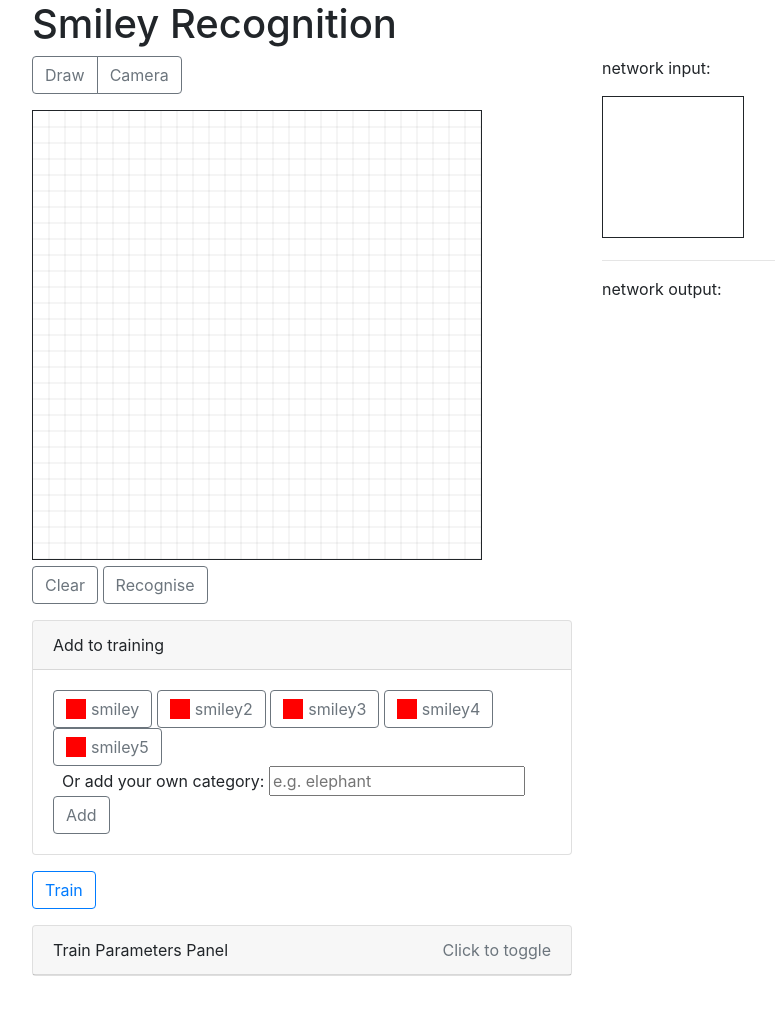
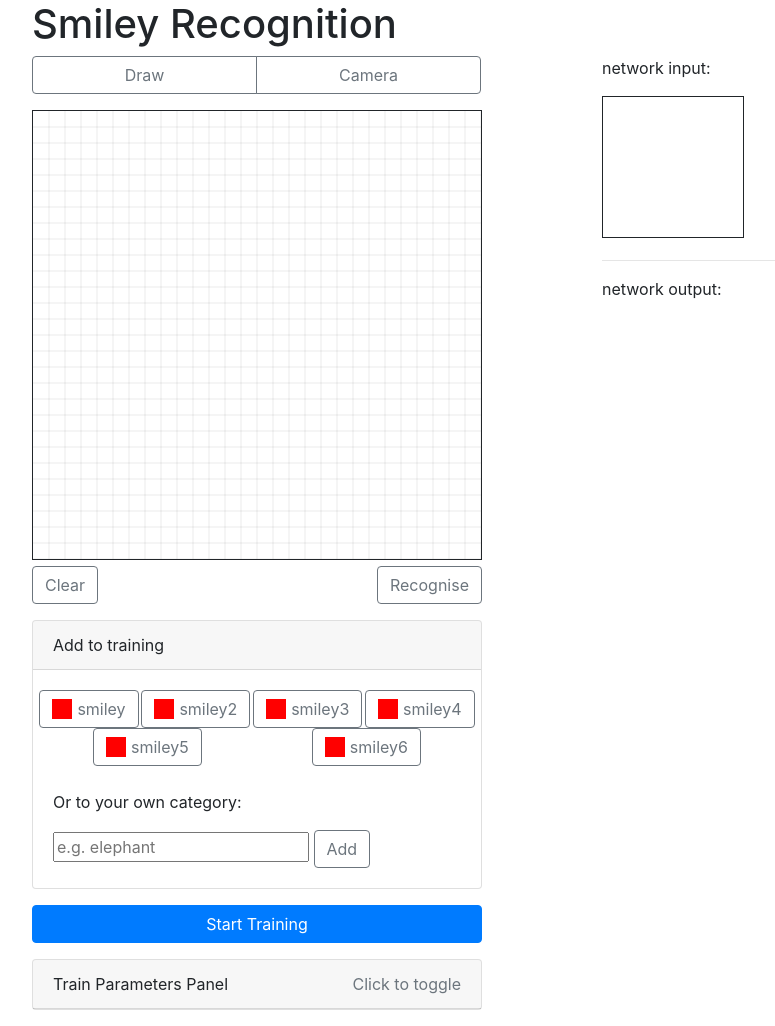
Before and after one commit to stblmuc/Smiley, a Flask app: page / in a window 1280 px wide. Shown: the whole page, without its empty margins (53-828 px from the left). Before the commit the page ends 976 px from the top, so only its background shows below. Run offline with Flask 2, Linux system fonts and the light colour scheme; some libraries are stand-ins or nearby versions.

Commit message:
much improved design, functionalities pending

```diff
--- a/static/css/style.css
+++ b/static/css/style.css
@@ -1,3 +1,12 @@
+.col-lg-6>* {
+    max-width: 450px;
+    margin-bottom: 1rem;
+}
+
+hr {
+    margin-left: 0;
+}
+
 .button-own-image:before {
     content: "";
     width: 20px;
--- a/templates/index.html
+++ b/templates/index.html
@@ -17,39 +17,43 @@
     <h1>Smiley Recognition</h1>
     <div class="row">
         <div class="col-lg-6">
-            <div style="margin-bottom: 1rem">
-                <div class="btn-group">
-                    <button id="ModeDraw" class="btn btn-outline-secondary">Draw</button>
-                    <button id="ModeCamera" class="btn btn-outline-secondary">Camera</button>
+            <div class="btn-group d-flex">
+                <button id="ModeDraw" class="btn btn-outline-secondary w-50">Draw</button>
+                <button id="ModeCamera" class="btn btn-outline-secondary w-50">Camera</button>
+            </div>
+            <div>
+                <canvas id="main" style="border:1px solid"></canvas>
+                <div class="row no-gutters justify-content-between">
+                    <button id="clear" class="btn btn-outline-secondary">Clear</button>
+                    <button id="recognise" class="btn btn-outline-secondary">Recognise</button>
                 </div>
             </div>
-            <canvas id="main" style="border:1px solid"></canvas>
-            <p>
-                <button id="clear" class="btn btn-outline-secondary">Clear</button>
-                <button id="recognise" class="btn btn-outline-secondary">Recognise</button>
-            </p>
-            <div class="card" style="margin-bottom: 1rem">
+            <div class="card">
                 <div class="card-header">
                     <span>Add to training</span>
                 </div>
                 <div class="card-body">
+                    <div class="row justify-content-around">
                         <button id="addSmileyData" class="btn btn-outline-secondary button-own-image smiley-img" value="smiley">smiley</button>
                         <button id="addSmileyData2" class="btn btn-outline-secondary button-own-image smiley-img" value="smiley">smiley2</button>
                         <button id="addSmileyData3" class="btn btn-outline-secondary button-own-image smiley-img" value="smiley">smiley3</button>
                         <button id="addSmileyData4" class="btn btn-outline-secondary button-own-image smiley-img" value="smiley">smiley4</button>
                         <button id="addSmileyData5" class="btn btn-outline-secondary button-own-image smiley-img" value="smiley">smiley5</button>
+                        <button id="addSmileyData6" class="btn btn-outline-secondary button-own-image smiley-img" value="smiley">smiley6</button>
+                    </div>
+                    <div id="ownCategories" class="row justify-content-around"></div>
                     <br>
-                    <label for="trainingDataLabel" style="margin-bottom: 0;">&nbsp;&nbsp;Or add your own category:
+                    <p>Or to your own category:</p>
+                    <label for="trainingDataLabel" style="margin-bottom: 0;">
                         <input list="trainingDataLabelOptions" id="trainingDataLabel" placeholder="e.g. elephant">
                         <datalist id="trainingDataLabelOptions"></datalist>
                         <button id="addTrainingData" class="btn btn-outline-secondary">Add</button>
                     </label>
                 </div>
             </div>
-            <div style="margin-bottom: 1rem">
-                    <button id="trainModels" class="btn btn-outline-primary">Train</button>
+            <div>
+                <button id="trainModels" class="btn btn-primary btn-block">Start Training</button>
             </div>
-            <div style="margin-bottom: 1rem">
             <div class="card">
                 <div class="card-header" data-toggle="collapse" href="#trainParameters">
                     <span>Train Parameters Panel</span>
@@ -90,15 +94,20 @@
                 </div>
             </div>
         </div>
-        </div>
         <br>
         <div class="col-lg-6">
+            <div>
                 <p>network input:</p>
                 <canvas id="input" style="border:1px solid" width="140" height="140"></canvas>
+            </div>
+            <div>
                 <hr>
+            </div>
+            <div>
                 <p>network output:</p>
                 <p class="error" id="error"></p>
                 <table id="output" class="table"></table>
+            </div>
             <!--<div class="card" style="margin-bottom: 1rem">
                 <div class="card-header" data-toggle="collapse" href="#consoleOutput">
                     <span>Console Output</span>
```
Lines whose indentation alone changed are shown as unchanged.
